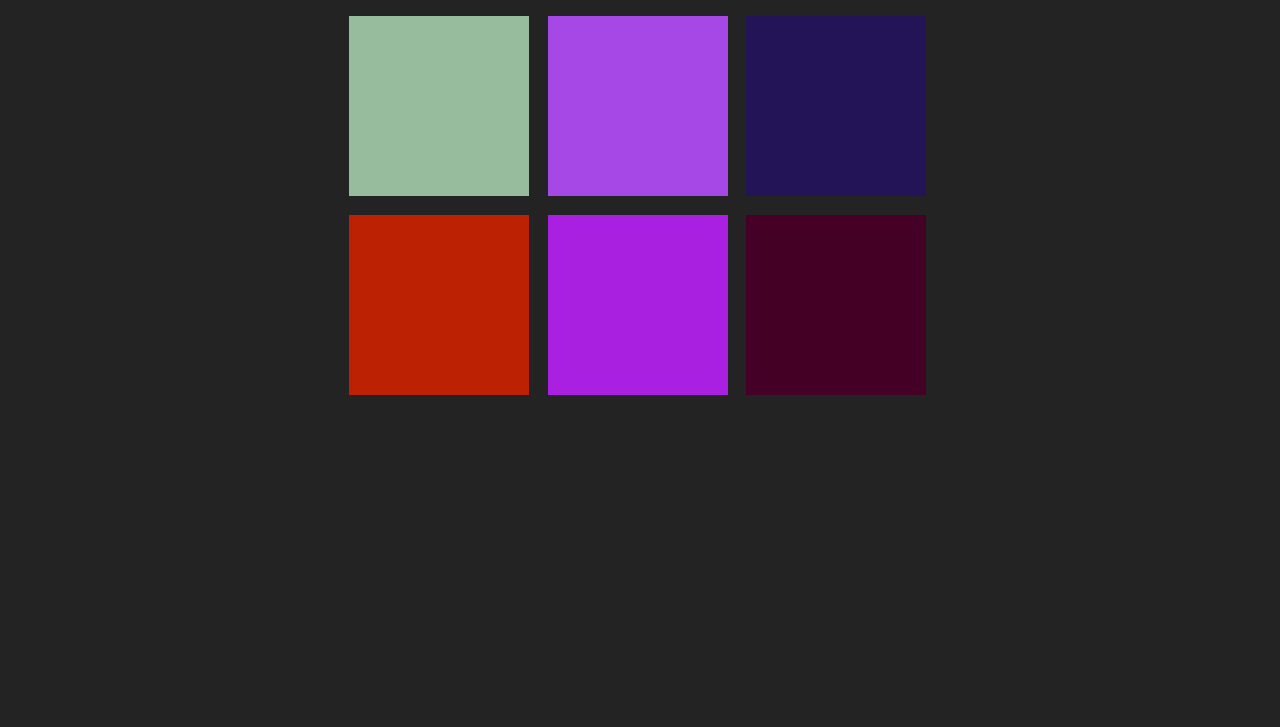
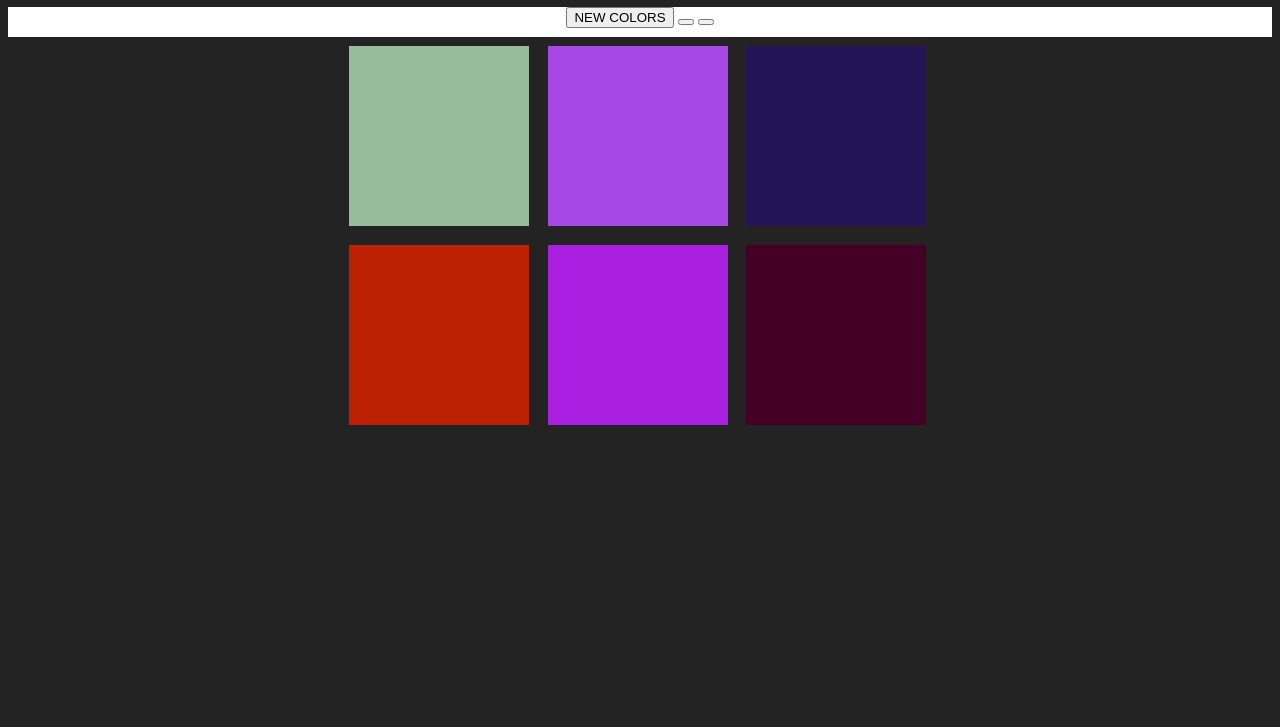
Before and after one commit to andreynho2006/color-game, a plain HTML site: page index.html in a window 1280 px wide. Shown: the part 73-800 px from the top of the page. Drawn offline with Linux system fonts and the light colour scheme.

Commit message:
make a button to reset the picked color, chose other color and pick one of them

```diff
--- a/colorGame.css
+++ b/colorGame.css
@@ -19,6 +19,9 @@ h1 {
     color: white;
 }
 
-span {
-    color: #fff;
+#stripe {
+    background: white;
+    height: 30px;
+    text-align: center;
+    color: #000;
 }
--- a/colorGame.js
+++ b/colorGame.js
@@ -7,6 +7,19 @@ var pickedColor = pickColor();
 var colorDisplay = document.getElementById("colorDisplay");
 var messageDisplay = document.querySelector("#message");
 var h1 = document.querySelector("h1");
+var resetButton = document.querySelector("#reset");
+
+resetButton.addEventListener("click", function() {
+    //generate new colors
+    colors= generateRandomColors(6);
+    //pick a new random color from array
+    pickedColor = pickColor();
+    //chage the colors of the squares from the page
+    colorDisplay.textContent = pickedColor;
+    for (var i=0; i < squares.length; i++) {
+        squares[i].style.background = colors[i];
+    }
+});
 
 
 colorDisplay.textContent = pickedColor;
--- a/index.html
+++ b/index.html
@@ -11,8 +11,11 @@
 
     <h1> Great <span id="colorDisplay">RGB</span> COLOR GAME</h1>
 
-    <div>
+    <div id="stripe">
+        <button id="reset">NEW COLORS</button>
         <span id="message"></span>
+        <button></button>
+        <button></button>
     </div>
 
     <div id="container">
```
